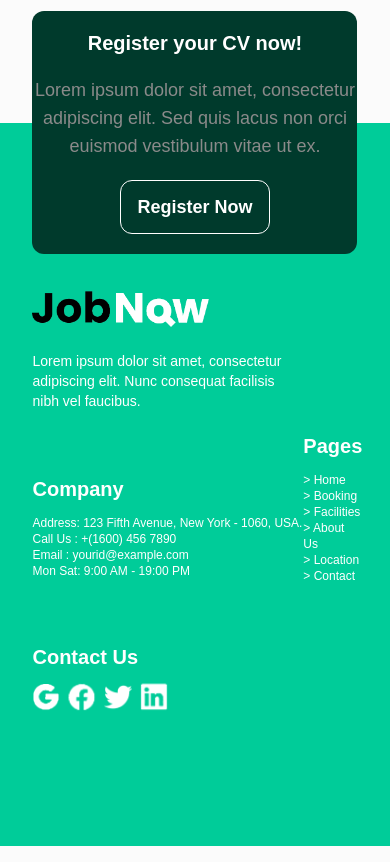
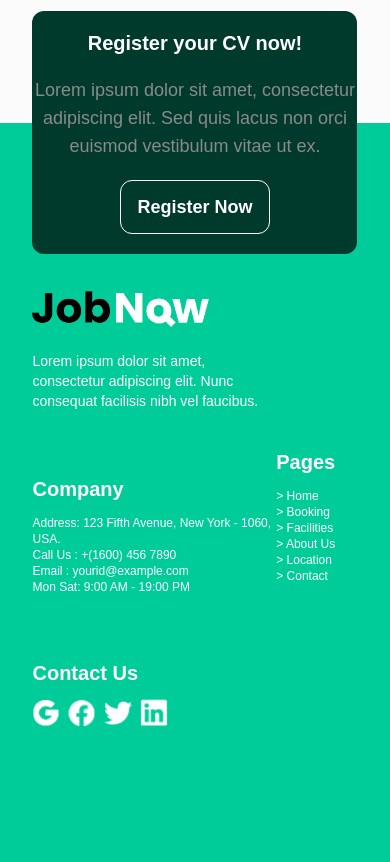
Before and after one commit to RaoufSiblani/task3, a Next.js app: page / in a window 390 px wide. Shown: the part 6020-6882 px from the top of the page. Built offline with nearby package versions, Linux system fonts and the light colour scheme.

Commit message:
Update section7.js

```diff
--- a/comp/section7.js
+++ b/comp/section7.js
@@ -19,8 +19,8 @@ const Section7 = () => { return (
         </div>
       </div>
       <div className="w-full pt-28 ">
-  <div className="grid grid-cols-6 bg-maingreen py-32 lg:hidden px-[8.3333%] items-center">
-    <div className="col-span-5 mt-10">
+  <div className="grid grid-cols-12 bg-maingreen py-32 lg:hidden px-[8.3333%] items-center">
+    <div className="col-span-9 mt-10">
       <a href="/">
         <img src="/images/logow.png" alt="Logo" className="h-9" />
       </a>
@@ -42,7 +42,7 @@ const Section7 = () => { return (
         <a><img src="/images/linkedin.png" alt="linkedin" className="pr-2 h-7"/> </a>
       </div>
     </div>
-    <div className="col-span-1 flex items-center pt-12">
+    <div className="col-span-3 flex items-center pt-12">
       <ul>
         <li className="text-xl font-bold mb-3">
           <h3>Pages</h3>
```
